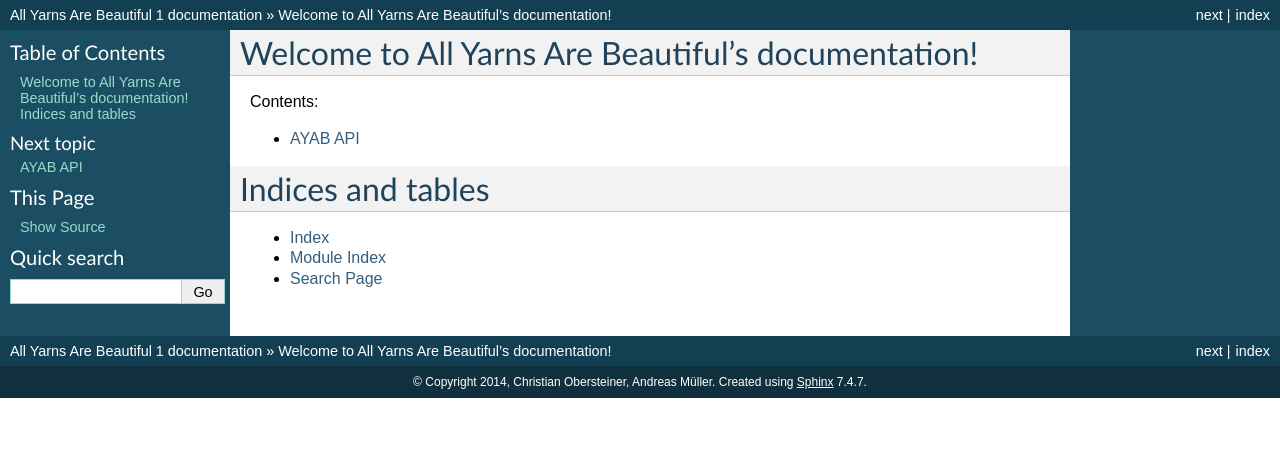
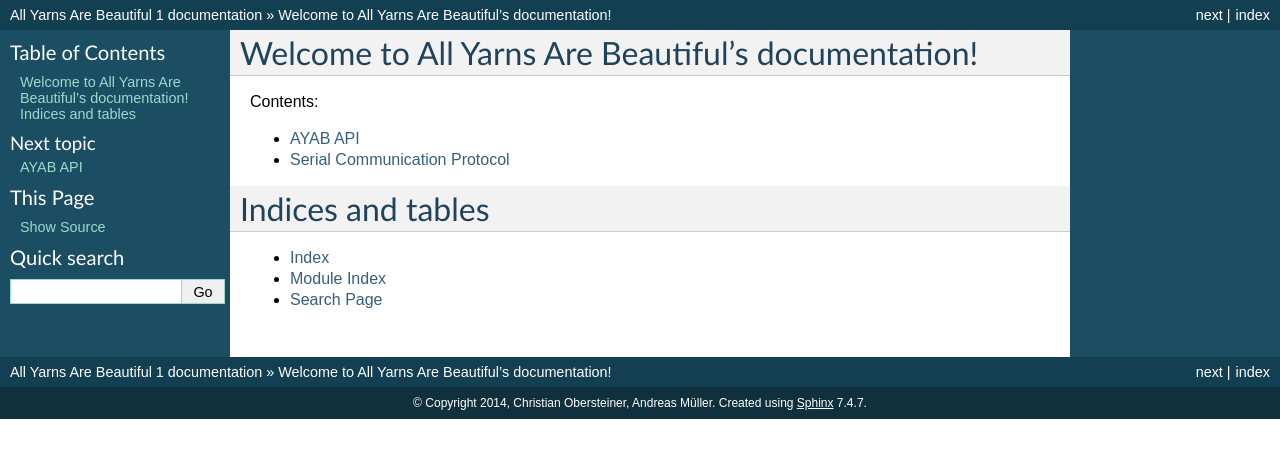
Before and after one commit to AllYarnsAreBeautiful/ayab-desktop, a Sphinx documentation site: the page built from software/python/docs/index.rst, in a window 1280 px wide. Shown: the top 458 px of the page. Built offline with Sphinx 7.4.7, drawn with Linux system fonts in a browser that asks for light colours; formulas are drawn with MathJax 3.

Commit message:
Added serial communication diagram to autogenerated sphinx docs

```diff
--- a/software/python/docs/conf.py
+++ b/software/python/docs/conf.py
@@ -38,7 +38,10 @@
     'sphinx.ext.pngmath',
     'sphinx.ext.ifconfig',
     'sphinx.ext.viewcode',
+    'sphinxcontrib.seqdiag',
 ]
+
+#seqdiag_fontpath = '/usr/share/fonts/truetype/ipafont/ipagp.ttf'
 
 # Add any paths that contain templates here, relative to this directory.
 templates_path = ['_templates']
--- a/software/python/docs/index.rst
+++ b/software/python/docs/index.rst
@@ -13,6 +13,8 @@
 
    api_ref
 
+   serial_comm_page
+
 
 Indices and tables
 ==================
--- /dev/null
+++ b/software/python/docs/serial_comm_page.rst
@@ -0,0 +1,4 @@
+Serial Communication Protocol
+===================================================
+
+.. seqdiag:: serial_comm_sequence.diag
```
Also changed, not shown: 1 other file.
